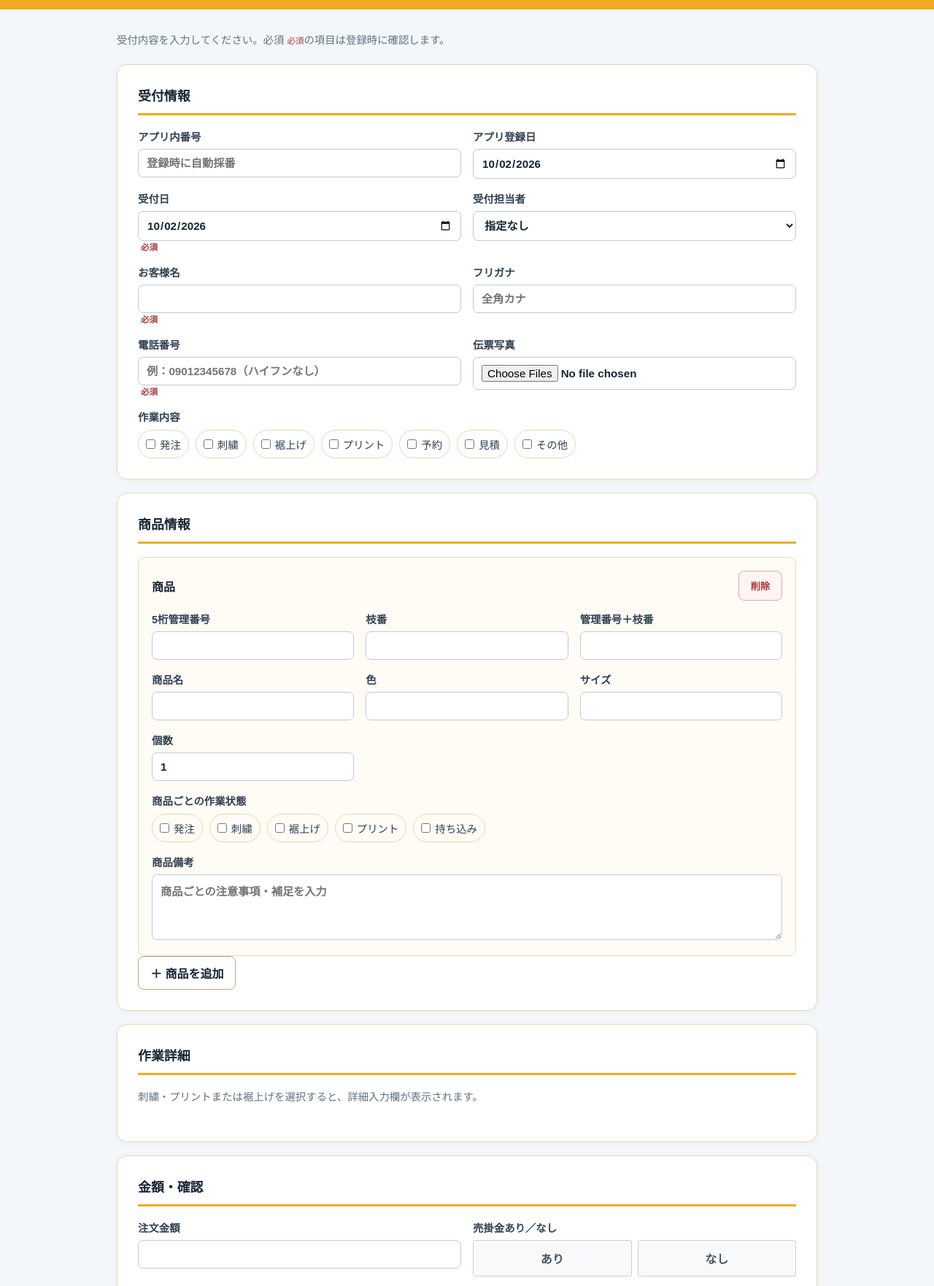
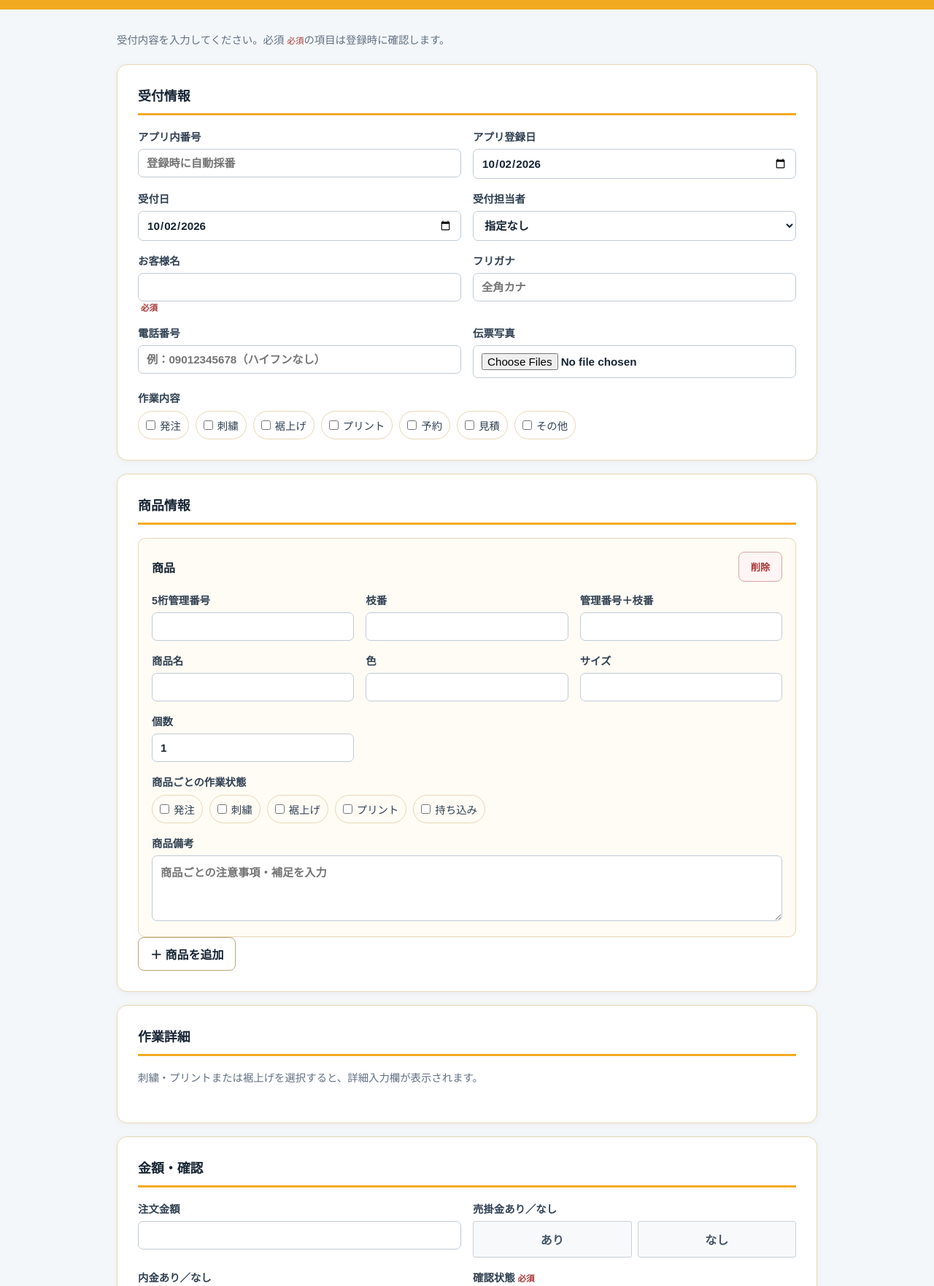
Before and after one commit to sakai3116/workman-hiranouriwari-APPDev, a website: page public/new-entry.html in a window 1280 px wide. Shown: the part 61-1823 px from the top of the page at 73% size. Drawn offline with Linux system fonts and the light colour scheme.

Commit message:
[upd]必須項目をお客様名と確認状態に限定

```diff
--- a/public/new-entry.html
+++ b/public/new-entry.html
@@ -80,11 +80,11 @@
           <div class="grid">
             <label>アプリ内番号<input name="request-id" type="text" placeholder="登録時に自動採番" readonly /></label>
             <label>アプリ登録日<input name="registered-date" type="date" /></label>
-            <label class="required">受付日<input name="received-date" type="date" required /></label>
+            <label>受付日<input name="received-date" type="date" /></label>
             <label>受付担当者<select id="staff" name="staff"><option>指定なし</option><option>店長（イシダ）</option><option>クロダ</option><option>モリオカ</option><option>サカイ</option><option>マツモト（淳史）</option><option>フカヤマ</option><option>マツモト（香織）</option><option>ヤマオカ</option><option>ナカジマ</option><option>ホンダ</option><option>マツモト（慎也）</option><option>ヒロセ</option><option>ヤラ</option><option>ハセ</option><option>アベ</option><option>その他</option></select><span class="inline-add" id="staff-add-controls" hidden><input id="new-staff" type="text" placeholder="担当者名を追加" aria-label="追加する担当者名" /><button id="add-staff" type="button">追加</button></span></label>
             <label class="required">お客様名<input name="customer-name" type="text" required /></label>
             <label>フリガナ<input name="customer-kana" type="text" placeholder="全角カナ" /></label>
-            <label class="required">電話番号<input name="phone" type="tel" inputmode="numeric" pattern="[0-9]+" placeholder="例：09012345678（ハイフンなし）" required /></label>
+            <label>電話番号<input name="phone" type="tel" inputmode="numeric" pattern="[0-9]+" placeholder="例：09012345678（ハイフンなし）" /></label>
             <label>伝票写真<input id="slip-photo" name="slip-photo" type="file" accept="image/*" capture="environment" multiple /></label>
             <div class="full photo-preview" id="slip-preview" hidden><p class="photo-preview-label">添付した伝票写真（クリックで拡大・右上の×で削除）</p><div class="photo-preview-list" id="slip-preview-list"></div></div>
             <div class="full"><span class="field-label">作業内容</span><div class="check-list" id="work-types"><label><input type="checkbox" value="発注" />発注</label><label><input type="checkbox" value="刺繍" />刺繍</label><label><input type="checkbox" value="裾上げ" />裾上げ</label><label><input type="checkbox" value="プリント" />プリント</label><label><input type="checkbox" value="予約" />予約</label><label><input type="checkbox" value="見積" />見積</label><label><input type="checkbox" value="その他" />その他</label></div></div>
@@ -111,7 +111,7 @@
             <label>注文金額<input name="amount" type="number" min="0" inputmode="numeric" /></label>
             <div class="choice-group"><span class="field-label">売掛金あり／なし</span><input name="accounts-receivable" type="hidden" value="" /><div class="choice-buttons" data-choice="accounts-receivable"><button class="choice-button" type="button" data-value="あり">あり</button><button class="choice-button" type="button" data-value="なし">なし</button></div></div>
             <div class="choice-group"><span class="field-label">内金あり／なし</span><input name="deposit" type="hidden" value="" /><div class="choice-buttons" data-choice="deposit"><button class="choice-button" type="button" data-value="あり">あり</button><button class="choice-button" type="button" data-value="なし">なし</button></div></div>
-            <div class="choice-group"><span class="field-label">確認状態</span><input name="confirmation" type="hidden" value="" /><div class="choice-buttons" data-choice="confirmation"><button class="choice-button" type="button" data-value="登録済み">登録済み</button><button class="choice-button" type="button" data-value="要確認">要確認</button></div></div>
+            <div class="choice-group"><span class="field-label required">確認状態</span><input name="confirmation" type="hidden" value="" /><div class="choice-buttons" data-choice="confirmation"><button class="choice-button" type="button" data-value="登録済み">登録済み</button><button class="choice-button" type="button" data-value="要確認">要確認</button></div></div>
             <label class="full">備考・注意事項<textarea name="notes"></textarea></label>
             <label class="full">完成写真<input id="completed-photo" name="completed-photo" type="file" accept="image/*" capture="environment" multiple /></label>
             <div class="full photo-preview" id="completed-preview" hidden><p class="photo-preview-label">添付した完成写真（クリックで拡大・右上の×で削除）</p><div class="photo-preview-list" id="completed-preview-list"></div></div>
@@ -258,6 +258,11 @@
       document.addEventListener('keydown', (event) => { if (event.key === 'Escape') closeImageModal(); });
       document.querySelector('#entry-form').addEventListener('submit', (event) => {
         event.preventDefault();
+        if (!document.querySelector('[name="confirmation"]').value) {
+          document.querySelector('#form-status').textContent = '確認状態を選択してください。';
+          document.querySelector('[data-choice="confirmation"]').scrollIntoView({ behavior: 'smooth', block: 'center' });
+          return;
+        }
         document.querySelector('#form-status').textContent = '登録処理は次の実装で追加します。現在は入力画面のみです。';
       });
       const today = new Date().toISOString().slice(0, 10);
```
